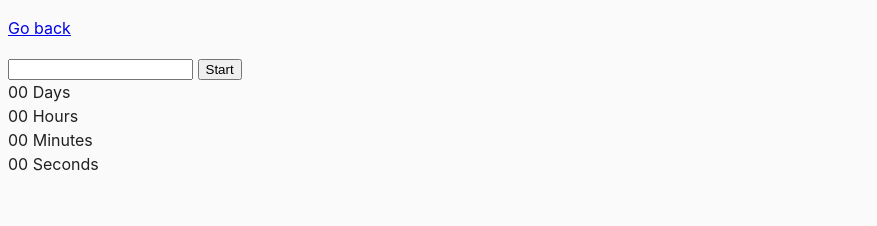
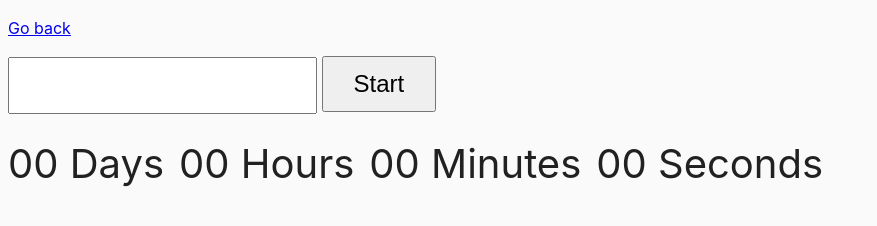
Before and after one commit to YevhenVK/goit-js-hw-09, a website built with Parcel: page src/02-timer.html in a window 1280 px wide. Shown: the whole page, without its empty margins (0-877 px from the left). Built offline with nearby package versions, Linux system fonts and the light colour scheme.

Commit message:
Добавил минимум стилей

```diff
--- a/src/02-timer.html
+++ b/src/02-timer.html
@@ -11,7 +11,27 @@
 
     <input type="text" id="datetime-picker" />
     <button type="button" data-start>Start</button>
-
+    <style>
+      input {
+        padding: 15px 20px;
+        margin-bottom: 20px;
+        font-size: 20px;
+      }
+      button {
+        padding: 12px 30px;
+        font-size: 24px;
+        margin-bottom: 20px;
+      }
+      .timer {
+        display: flex;
+      }
+      .field {
+        font-size: 40px;
+      }
+      .field:not(:last-child) {
+        margin-right: 15px;
+      }
+    </style>
     <div class="timer">
       <div class="field">
         <span class="value" data-days>00</span>
--- a/src/js/02-timer.js
+++ b/src/js/02-timer.js
@@ -0,0 +1,57 @@
+
+
+
+
+
+
+
+
+
+const logger = time => {
+  console.log(`Лог через ${time}ms, потому что не отменили таймаут`);
+};
+
+const timerId = setTimeout(logger, 2000, 2000);
+
+console.log(timerId);
+
+const shouldCancelTimer = Math.random() > 0.3;
+console.log(shouldCancelTimer);
+
+if (shouldCancelTimer) {
+  clearTimeout(timerId);
+}
+
+
+
+
+
+
+// // Устанавливаем конечную дату в миллисекундах. То есть дату когда закончится отчет
+// let startDate = new Date("Sep 16, 2021 10:00:00").getTime();
+
+// // Обновляем таймер каждую секунду
+// let x = setInterval(function() {
+
+//     // Получаем текущее время в миллисекундах
+//     let now = new Date().getTime();
+
+//     // Узнаем разницу во времени, между текущей даты и конечной даты
+//     let diff = (startDate - now);
+
+//     // Считаем дни, часы, минуты и секунды
+//     let days = Math.floor(diff / (1000 * 60 * 60 * 24));
+//     let hours = Math.floor((diff % (1000 * 60 * 60 * 24)) / (1000 * 60 * 60));
+//     let minutes = Math.floor((diff % (1000 * 60 * 60)) / (1000 * 60));
+//     let seconds = Math.floor((diff % (1000 * 60)) / 1000);
+
+//     // Отображаем результат в блоке с id="countdown"
+//     document.getElementById("countdown").innerHTML = days + "д " + hours + "ч "
+//         + minutes + "м " + seconds + "с ";
+
+//     // Если время истекло, то вместо таймера выводим некий текст.
+//     if (diff < 0) {
+//         clearInterval(x);
+//         document.getElementById("countdown").innerHTML = "Акция истекла";
+//     }
+// }, 1000);
```
Also changed, not shown: src/01-color-switcher.html (+8 -1 lines), dist/01-color-switcher.html, dist/02-timer.html, dist/02-timer.js, dist/index.html, 10 other files.
